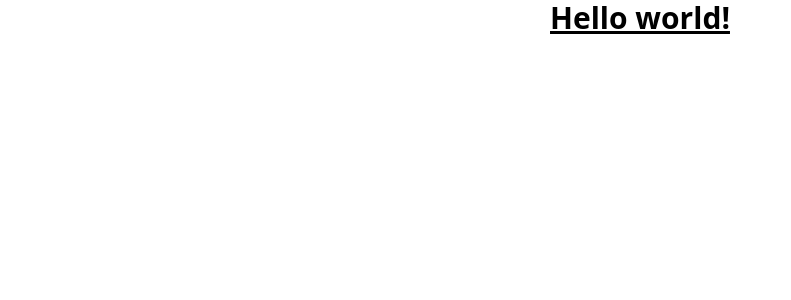
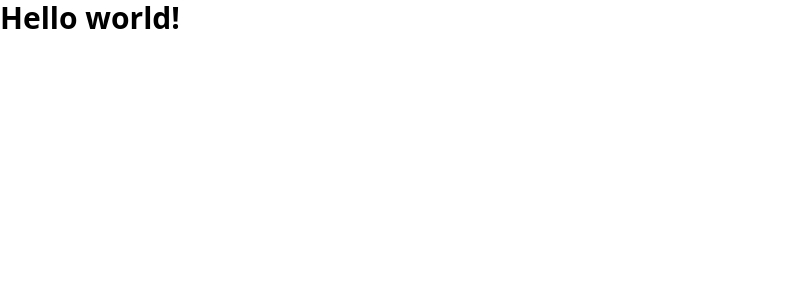
Before and after one commit to janak2019/basicreact, a React (Vite) app: page / in a window 1280 px wide. Shown: the top 300 px of the page, without its empty margins (0-791 px from the left). Built offline with nearby package versions, Linux system fonts and the light colour scheme.

Commit message:
css changed

```diff
--- a/src/App.jsx
+++ b/src/App.jsx
@@ -2,7 +2,7 @@
 
 const App = () => {
   return (
-    <h1 className="text-3xl font-bold underline text-center">
+    <h1 className="text-3xl font-bold ">
 Hello world!
 </h1>
   )
```
